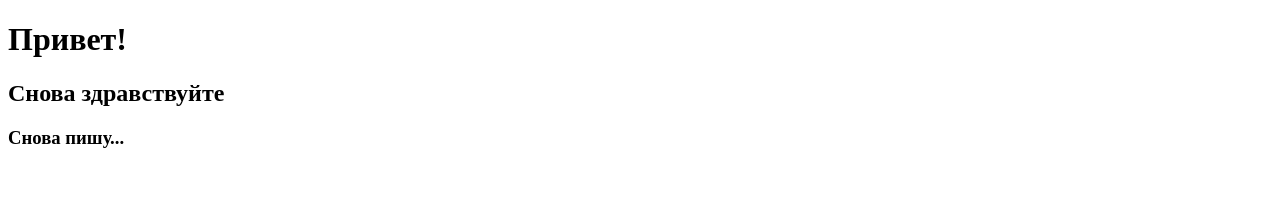
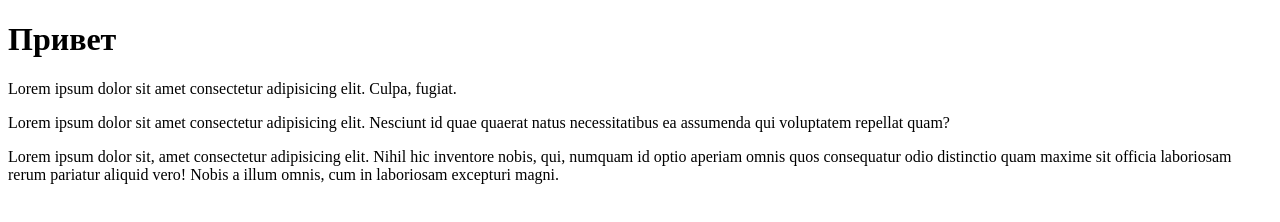
Before and after one commit to AzarnykhOleg/AzarnykhOleg.github.io, a plain HTML site: page index.html in a window 1280 px wide. Drawn offline with Linux system fonts and the light colour scheme.

Commit message:
HomeWork_1

```diff
--- a/index.html
+++ b/index.html
@@ -1,16 +1,57 @@
+<!--
+5 Добавить меню сайта (Меню сайта должно быть на каждой странице, оно
+должно быть одинаковым)
+a.
+Главная
+b.
+Каталог
+c.
+Контакты
+6 Создать заголовок h1 с текстом “Главная страница”
+7 Добавить параграф p с произвольным текстом (lorem) (используем расширение
+emmet уже установленное в vsc, для этого вводим lorem и нажимаем клавишу
+tab)
+8 Создать подзаголовок h2 с текстом “Добро пожаловать на сайт”
+9 Добавить три параграф p с произвольным текстом (lorem)
+10 Рядом с файлом index.html создать папку catalog
+11 Внутри папки catalog создать файл catalog.html
+12 На странице “каталог” добавить структуру html документа
+13 Добавить меню сайта (такое же как на главной странице)
+14 Добавить Заголовок h1 с текстом “Каталог”
+15 Создать параграф p с произвольным текстом из 150 слов для этого вводим
+“lorem150” и нажимаем tab
+16 Сделать переходы с главной страницы на страницу каталог, при нажатии на
+меню сайта и переход со страницы каталог на главную страницу
+17 Создать папку img и разместить ее рядом с index.html
+18 Добавить в папку img произвольные фотографии товаров, по вашей тематике
+можно выбрать любое фото https://www.freepik.com/search?
+format=search&orientation=portrait&query=products
+19 На странице “Каталог” после заголовка h1 и параграфа p добавить
+a.
+Изображение товара
+b.
+Название товара
+c.
+Описасние товара
+20 Добавить 3 таких товара на страницу каталога (не следует добавлять более 3х
+товаров)-->
 <!DOCTYPE html>
 <html lang="en">
 
 <head>
-  <meta charset="UTF-8" />
-  <meta name="viewport" content="width=device-width, initial-scale=1.0" />
-  <title>My progect</title>
+  <meta charset="UTF-8">
+  <meta name="viewport" content="width=device-width, initial-scale=1.0">
+  <title>Document</title>
 </head>
 
 <body>
-  <h1>Привет!</h1>
-  <h2>Снова здравствуйте</h2>
-  <h3>Снова пишу...</h3>
+  <h1>Привет</h1>
+  <p>Lorem ipsum dolor sit amet consectetur adipisicing elit. Culpa, fugiat.</p>
+  <p>Lorem ipsum dolor sit amet consectetur adipisicing elit. Nesciunt id quae quaerat natus necessitatibus ea assumenda
+    qui voluptatem repellat quam?</p>
+  <p>Lorem ipsum dolor sit, amet consectetur adipisicing elit. Nihil hic inventore nobis, qui, numquam id optio aperiam
+    omnis quos consequatur odio distinctio quam maxime sit officia laboriosam rerum pariatur aliquid vero! Nobis a illum
+    omnis, cum in laboriosam excepturi magni.</p>
 
 
 </body>
```
